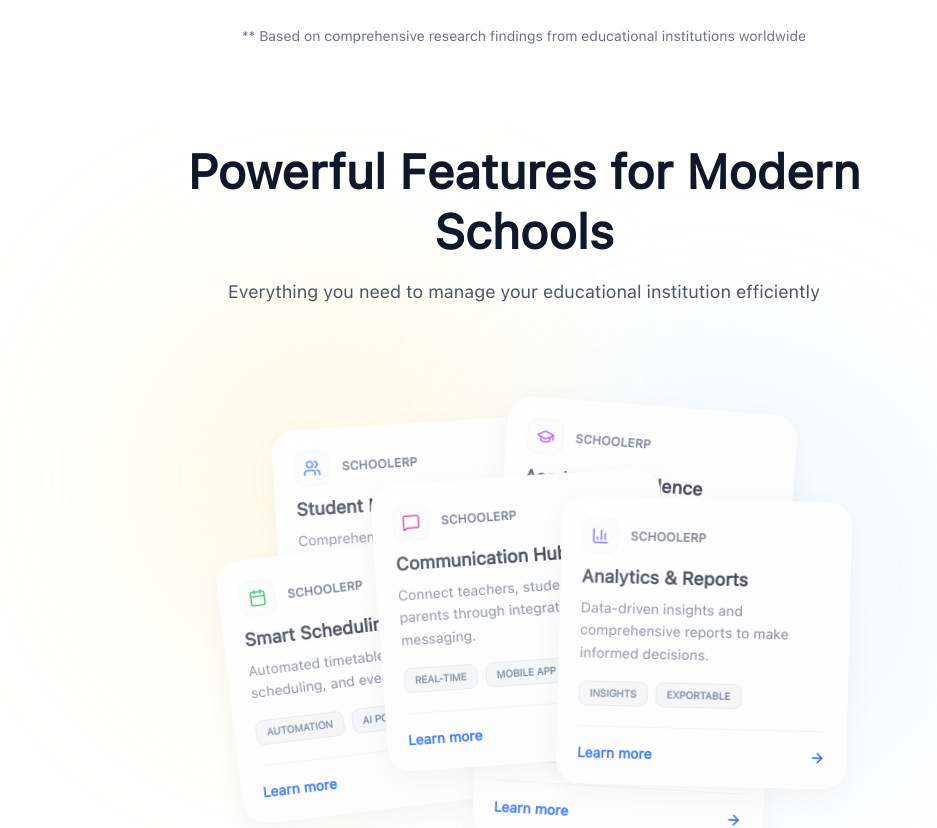
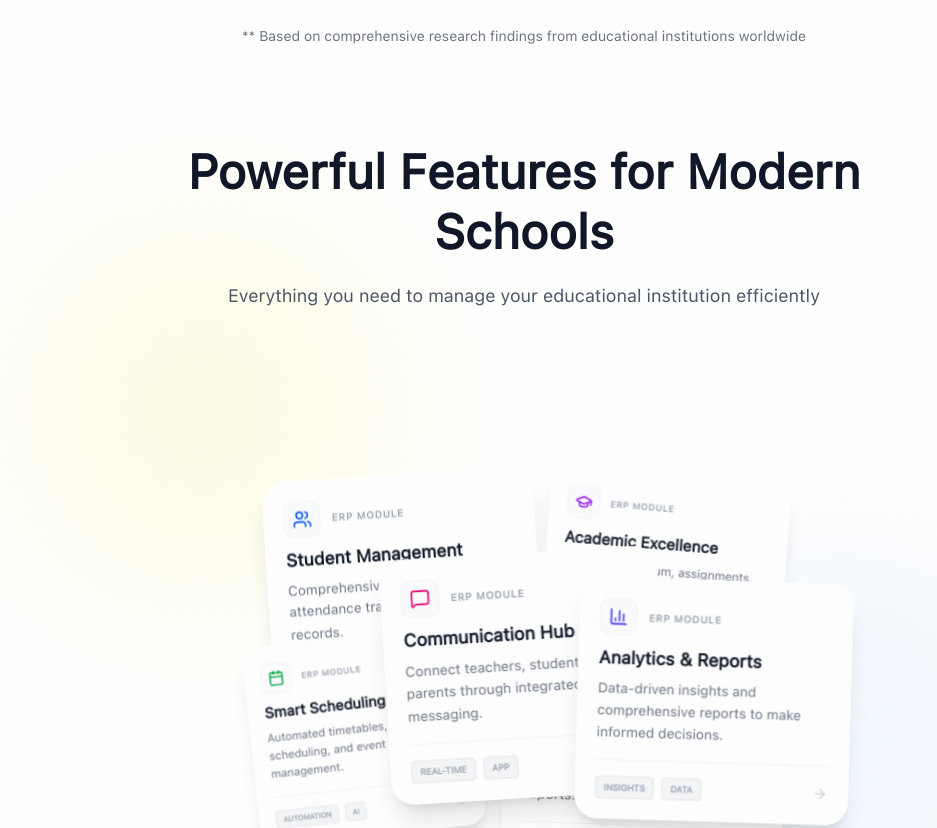
Before and after one commit to prashantyadav07/sfrontend, a React app: page / in a window 1280 px wide. Shown: the part 1660-2488 px from the top of the page, without its empty margins (116-1053 px from the left). Built offline with nearby package versions, Linux system fonts and the light colour scheme; the HTML template or start-up script is replaced by a standard one; a web font is replaced by a local one.

Commit message:
changes in features section

```diff
--- a/src/components/sections/FeaturesSection.jsx
+++ b/src/components/sections/FeaturesSection.jsx
@@ -1,6 +1,6 @@
-import React, { useRef } from 'react';
+import React, { useRef, useState, useEffect } from 'react';
 import { Users, GraduationCap, Calendar, DollarSign, MessageSquare, BarChart3, ArrowRight } from 'lucide-react';
-import { motion } from 'framer-motion';
+import { motion, AnimatePresence } from 'framer-motion';
 
 const iconMap = {
   Users,
@@ -11,14 +11,13 @@ const iconMap = {
   BarChart3
 };
 
-// School ERP Data
 const features = [
   {
     iconName: 'Users',
     color: 'text-blue-600',
     title: 'Student Management',
     description: 'Comprehensive student profiles, attendance tracking, and academic records.',
-    tags: ['FULL TIME', 'DIGITAL', 'B2B']
+    tags: ['FULL TIME', 'DIGITAL']
   },
   {
     iconName: 'GraduationCap',
@@ -32,7 +31,7 @@ const features = [
     color: 'text-green-600',
     title: 'Smart Scheduling',
     description: 'Automated timetables, exam scheduling, and event management.',
-    tags: ['AUTOMATION', 'AI POWERED']
+    tags: ['AUTOMATION', 'AI']
   },
   {
     iconName: 'DollarSign',
@@ -46,124 +45,163 @@ const features = [
     color: 'text-pink-600',
     title: 'Communication Hub',
     description: 'Connect teachers, students, and parents through integrated messaging.',
-    tags: ['REAL-TIME', 'MOBILE APP']
+    tags: ['REAL-TIME', 'APP']
   },
   {
     iconName: 'BarChart3',
     color: 'text-indigo-600',
     title: 'Analytics & Reports',
     description: 'Data-driven insights and comprehensive reports to make informed decisions.',
-    tags: ['INSIGHTS', 'EXPORTABLE']
+    tags: ['INSIGHTS', 'DATA']
   }
 ];
 
-// Initial positions (Scattered look)
-const initialPositions = [
-  { x: -100, y: -80, r: -5 },
-  { x: 120, y: -100, r: 4 },
-  { x: -150, y: 50, r: -6 },
-  { x: 100, y: 80, r: 5 },
+// Desktop positions (Scattered layout)
+const desktopPositions = [
+  { x: -120, y: -90, r: -4 },
+  { x: 140, y: -110, r: 3 },
+  { x: -160, y: 60, r: -5 },
+  { x: 120, y: 90, r: 4 },
   { x: 0, y: 0, r: -2 },
-  { x: 180, y: 20, r: 3 },
+  { x: 190, y: 20, r: 2 },
 ];
 
 const SchoolFeatures = () => {
-  const containerRef = useRef(null);
+  const [isDesktop, setIsDesktop] = useState(true);
+  const [mounted, setMounted] = useState(false);
+
+  useEffect(() => {
+    setMounted(true);
+    const checkSize = () => {
+      // 1024px se upar hi "Floating" effect dikhega
+      setIsDesktop(window.innerWidth >= 1024);
+    };
+
+    checkSize();
+    window.addEventListener('resize', checkSize);
+    return () => window.removeEventListener('resize', checkSize);
+  }, []);
+
+  if (!mounted) return null; // Hydration fix
 
   return (
-    <div className="min-h-screen bg-[#FEFEFE] overflow-hidden flex flex-col items-center justify-center relative p-4">
+    <div className="min-h-screen bg-[#FEFEFE] flex flex-col items-center justify-center relative p-4 overflow-hidden">
 
       {/* Background Ambience */}
       <div className="absolute top-0 left-0 w-full h-full pointer-events-none">
-        <div className="absolute top-[20%] left-[20%] w-96 h-96 bg-yellow-200/20 rounded-full blur-[100px]"></div>
-        <div className="absolute bottom-[20%] right-[20%] w-96 h-96 bg-blue-200/20 rounded-full blur-[100px]"></div>
+        <div className="absolute top-[10%] left-[10%] w-64 h-64 md:w-96 md:h-96 bg-yellow-200/20 rounded-full blur-[80px]"></div>
+        <div className="absolute bottom-[10%] right-[10%] w-64 h-64 md:w-96 md:h-96 bg-blue-200/20 rounded-full blur-[80px]"></div>
       </div>
 
       {/* HEADINGS */}
-      <div className="z-10 text-center mb-12 pointer-events-none max-w-3xl px-4">
-        <h2 className="text-4xl md:text-5xl font-bold text-gray-900 mb-4 leading-tight">
+      <div className="z-10 text-center mb-8 md:mb-12 max-w-4xl px-4 mt-8 md:mt-0">
+        <h2 className="text-3xl md:text-5xl font-bold text-gray-900 mb-3 md:mb-5 leading-tight">
           Powerful Features for Modern Schools
         </h2>
-        <p className="text-lg text-gray-600 font-medium">
+        <p className="text-sm md:text-lg text-gray-600 font-medium max-w-2xl mx-auto">
           Everything you need to manage your educational institution efficiently
         </p>
       </div>
 
-      {/* Interactive Card Area */}
-      <div ref={containerRef} className="w-full max-w-7xl h-[70vh] flex items-center justify-center relative perspective-1000">
-
+      {/*
+        LOGIC SWITCH:
+        Hum 'AnimatePresence' aur 'key' ka use kar rahe hain taaki jab
+        Screen Size change ho, toh React pura structure re-render kare.
+        Isse "Gayab hone wala bug" fix ho jayega.
+      */}
+      <div className={`w-full max-w-7xl relative transition-all duration-500 ${isDesktop ? 'h-[650px] flex items-center justify-center' : 'h-auto block'}`}>
+        <AnimatePresence mode='wait'>
           {features.map((feature, idx) => {
             const IconComponent = iconMap[feature.iconName];
-          const pos = initialPositions[idx] || { x: 0, y: 0, r: 0 };
+            const pos = desktopPositions[idx] || { x: 0, y: 0, r: 0 };
 
             return (
               <motion.div
-              key={idx}
-              // Drag properties removed here
+                // Key change hone se React isko naya element maanta hai (Fixes positioning bugs)
+                key={`${isDesktop ? 'desktop' : 'mobile'}-${idx}`}
 
-              // Initial Placement
-              initial={{ x: pos.x, y: pos.y, rotate: pos.r }}
+                // --- ANIMATION LOGIC ---
+                initial={isDesktop
+                  ? { x: pos.x, y: pos.y, rotate: pos.r, opacity: 0, scale: 0.8 } // Laptop Start
+                  : { y: 50, opacity: 0, scale: 0.95 } // Mobile Start
+                }
 
-              // Continuous Floating Animation
-              animate={{
-                y: [pos.y - 15, pos.y + 15, pos.y - 15],
+                animate={isDesktop
+                  ? {
+                      y: [pos.y - 10, pos.y + 10, pos.y - 10], // Floating Effect
                       rotate: [pos.r - 2, pos.r + 2, pos.r - 2],
-              }}
-              transition={{
-                duration: 5, // Smooth floating speed
+                      opacity: 1,
+                      scale: 1
+                    }
+                  : {
+                      y: 0, // No Floating on Mobile (Fixes "One floating" issue)
+                      rotate: 0,
+                      opacity: 1,
+                      scale: 1
+                    }
+                }
+
+                transition={isDesktop
+                  ? {
+                      duration: 4 + idx, // Random speed for natural float
                       repeat: Infinity,
                       ease: "easeInOut",
-                delay: idx * 0.5 // Staggered start so they don't move together
-              }}
+                      opacity: { duration: 0.8 }
+                    }
+                  : {
+                      duration: 0.5,
+                      delay: idx * 0.1, // Simple list animation
+                      ease: "easeOut"
+                    }
+                }
 
-              // Only Hover Interaction kept (removed drag interactions)
-              whileHover={{ scale: 1.05, zIndex: 50 }}
+                whileHover={isDesktop ? { scale: 1.05, zIndex: 50 } : { scale: 1.02 }}
 
-              className="absolute w-[290px] bg-[#fdfdfd] rounded-[24px] p-5 shadow-[0_8px_30px_rgba(0,0,0,0.04)] border border-white/60 flex flex-col justify-between select-none backdrop-blur-sm transition-shadow hover:shadow-xl"
+                // --- STYLING (Mobile vs Laptop) ---
+                className={`
+                  bg-[#fdfdfd] border border-white/60 shadow-sm backdrop-blur-sm
+                  flex flex-col justify-between group
+
+                  ${isDesktop
+                    ? 'absolute w-[280px] rounded-[24px] p-5 shadow-xl'  // Laptop Style
+                    : 'relative w-full mb-4 rounded-xl p-4 min-h-[160px]' // Mobile Style (Grid/List)
+                  }
+                `}
               >
-              {/* Card Header */}
+                {/* Card Content */}
+                <div>
                   <div className="flex items-center gap-3 mb-3">
                     <div className={`p-2 rounded-lg bg-gray-50 border border-gray-100 ${feature.color}`}>
-                  {IconComponent && <IconComponent size={18} />}
+                      {IconComponent && <IconComponent size={isDesktop ? 20 : 18} />}
                     </div>
-                <span className="font-bold text-gray-600 text-xs tracking-wide uppercase">SchoolERP</span>
+                    <span className="font-bold text-gray-400 text-[10px] tracking-widest uppercase">
+                      ERP Module
+                    </span>
                   </div>
 
-              {/* Card Body */}
-              <div className="mb-4">
-                <h3 className="text-lg font-bold text-gray-900 leading-tight mb-2">
+                  <h3 className={`font-bold text-gray-900 leading-tight mb-2 ${isDesktop ? 'text-lg' : 'text-base'}`}>
                     {feature.title}
                   </h3>
-                <p className="text-gray-500 text-sm font-medium leading-relaxed">
+                  <p className={`text-gray-500 font-medium leading-relaxed ${isDesktop ? 'text-sm' : 'text-xs'}`}>
                     {feature.description}
                   </p>
                 </div>
 
-              {/* Tags */}
-              <div className="flex flex-wrap gap-2 mb-5">
+                {/* Tags & Link */}
+                <div className="mt-4 pt-4 border-t border-gray-100 flex justify-between items-center">
+                   <div className="flex gap-2">
                      {feature.tags.map((tag, i) => (
-                  <span
-                    key={i}
-                    className="px-2.5 py-1 text-[10px] font-bold text-slate-500 bg-gray-100 rounded-md border border-gray-200 uppercase"
-                  >
+                       <span key={i} className="text-[9px] font-bold text-gray-400 bg-gray-100 px-2 py-1 rounded border border-gray-200">
                          {tag}
                        </span>
                      ))}
                    </div>
-
-              {/* Footer: Learn More */}
-              <div className="pt-4 border-t border-gray-100 flex justify-between items-center group cursor-pointer">
-                <span className="text-sm font-bold text-blue-600 group-hover:text-blue-700 transition-colors">
-                  Learn more
-                </span>
-                <ArrowRight className="w-4 h-4 text-blue-600 transform group-hover:translate-x-1 transition-transform" />
+                   <ArrowRight className="w-4 h-4 text-gray-300 group-hover:text-blue-600 transition-colors" />
                 </div>
-
-              {/* Glossy Overlay */}
-              <div className="absolute inset-0 rounded-[24px] bg-gradient-to-br from-white/40 to-transparent pointer-events-none" />
               </motion.div>
             );
           })}
+        </AnimatePresence>
       </div>
     </div>
   );
```
Lines whose indentation alone changed are shown as unchanged.
